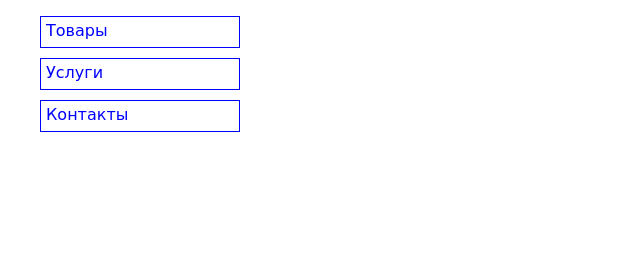
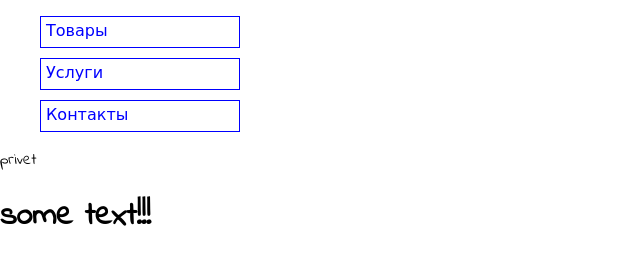
Before and after one commit to Saulii/saulii.github.io, a plain HTML site: page my site121/index.html in a window 1280 px wide. Shown: the whole page, without its empty margins (0-640 px from the left). Drawn offline with Linux system fonts and the light colour scheme.

Commit message:
Html Change
Add new tags

```diff
--- a/my site121/index.html
+++ b/my site121/index.html
@@ -13,6 +13,8 @@
   	<li><a href="">Контакты</a></li>
   </ul>
 </div>
+<p>privet</p>
+<h1>some text!!!</h1>
 
 </body>
 </html>
```
Also changed, not shown: 1 other file.
